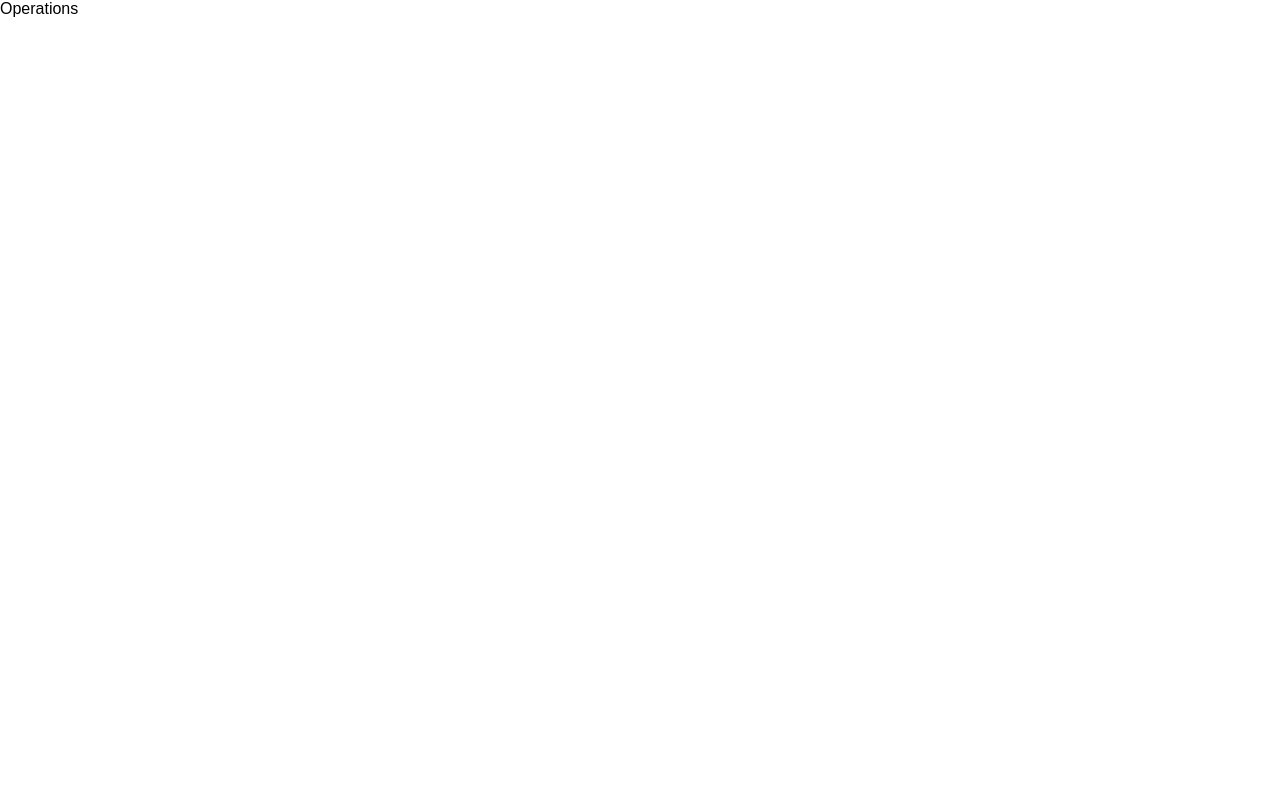
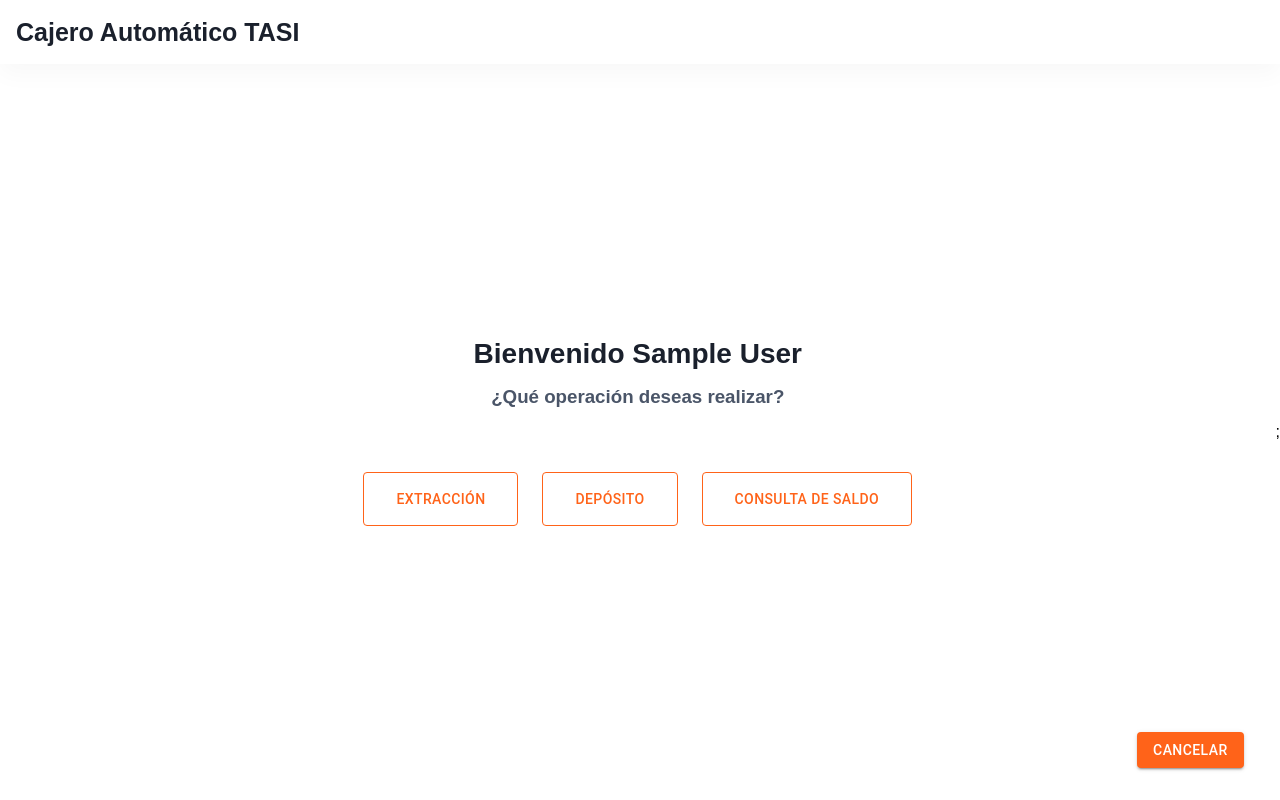
Before and after one commit to fcastrogarcia/tasi, a Next.js app: page /operations in a window 1280 px wide. Built offline with nearby package versions, Linux system fonts and the light colour scheme; sample sign-in values are in the browser's storage.

Commit message:
Add operations

```diff
--- /dev/null
+++ b/components/Operations/Operations.js
@@ -0,0 +1,64 @@
+import styles from "./Operations.module.scss";
+import Button from "@material-ui/core/Button";
+import cx from "classnames";
+import useCheckUser from "hooks/useCheckUser";
+import useSetTimeout from "hooks/useSetTimeout";
+import Link from "next/link";
+import { useRouter } from "next/router";
+
+const Operations = () => {
+  const router = useRouter();
+  const { user } = useCheckUser();
+  useSetTimeout(() => router.push("/"), 30000);
+
+  const { name } = user;
+
+  return (
+    <div className={cx("container", styles.container)}>
+      <div className={styles.welcome}>
+        <h2>Bienvenido {name || ""}</h2>
+        <h3>¿Qué operación deseas realizar?</h3>
+      </div>
+      <div className={styles.buttons}>
+        <Link href="/extraction">
+          <Button
+            variant="outlined"
+            color="primary"
+            className={styles["button--action"]}
+          >
+            Extracción
+          </Button>
+        </Link>
+        <Link href="/deposit">
+          <Button
+            variant="outlined"
+            color="primary"
+            className={styles["button--action"]}
+          >
+            Depósito
+          </Button>
+        </Link>
+        <Link href="/balance">
+          <Button
+            variant="outlined"
+            color="primary"
+            className={styles["button--action"]}
+          >
+            Consulta de saldo
+          </Button>
+        </Link>
+      </div>
+      <Link href="/cancellation">
+        <Button
+          variant="contained"
+          color="primary"
+          className={styles["button--cancel"]}
+        >
+          Cancelar
+        </Button>
+      </Link>
+    </div>
+  );
+};
+
+export default Operations;
--- /dev/null
+++ b/components/Operations/Operations.module.scss
@@ -0,0 +1,35 @@
+.container {
+  flex-direction: column;
+  justify-content: center;
+  position: relative;
+}
+
+.welcome {
+  display: flex;
+  justify-content: center;
+  align-items: center;
+  flex-direction: column;
+  color: var(--gray-900);
+  margin-bottom: 64px;
+
+  & h2 {
+    font-size: 28px;
+    margin-bottom: 16px;
+  }
+
+  & h3 {
+    color: var(--gray-700);
+  }
+}
+
+.button {
+  &--action {
+    margin: 0 12px;
+    padding: 14px 32px;
+  }
+  &--cancel {
+    position: absolute;
+    bottom: 32px;
+    right: 32px;
+  }
+}
--- /dev/null
+++ b/components/Operations/index.js
@@ -0,0 +1 @@
+export { default } from "./Operations";
--- /dev/null
+++ b/hooks/useCheckUser.js
@@ -0,0 +1,22 @@
+import { useEffect, useState } from "react";
+import { useRouter } from "next/router";
+
+const useCheckUser = () => {
+  const [user, setUser] = useState({});
+
+  const router = useRouter();
+
+  useEffect(() => {
+    const userJSON = window.localStorage.getItem("user");
+    const user = JSON.parse(userJSON);
+
+    if (!user) router.push("/");
+    else setUser(user);
+  }, []);
+
+  return {
+    user,
+  };
+};
+
+export default useCheckUser;
--- a/pages/operations.js
+++ b/pages/operations.js
@@ -1,5 +1,12 @@
-const Operations = () => {
-  return <div className="layout">Operations</div>;
+import Operations from "components/Operations";
+import Layout from "components/Layout";
+
+const OperationsPage = () => {
+  return (
+    <Layout>
+      <Operations />;
+    </Layout>
+  );
 };
 
-export default Operations;
+export default OperationsPage;
```
